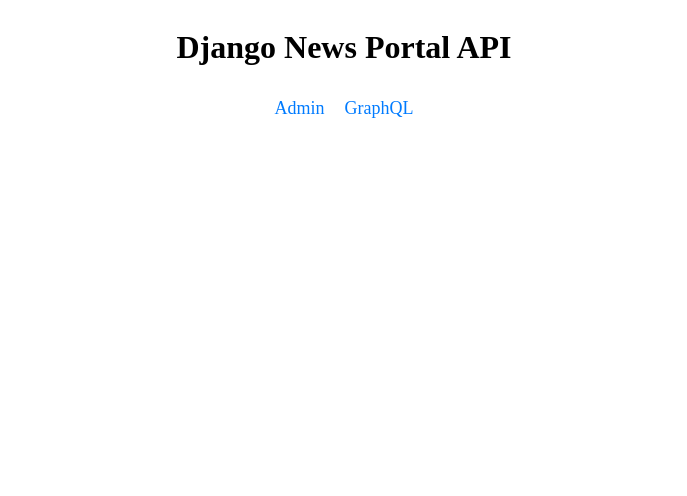
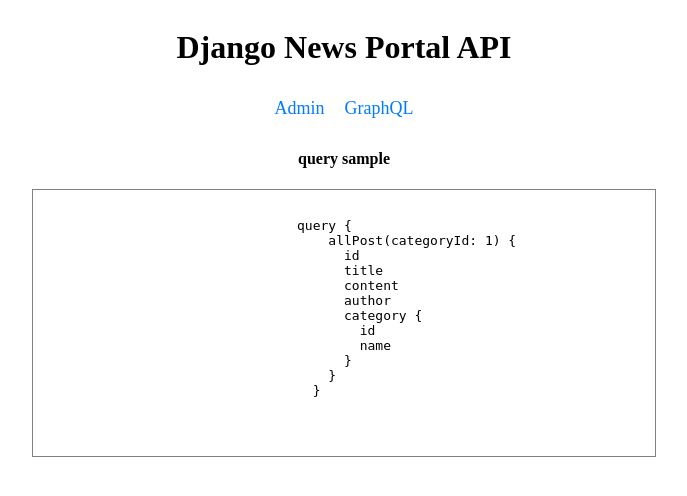
Before and after one commit to rahathosen/news-portal-vercel, a Django app: page / in a window 1280 px wide. Shown: the top 496 px of the page, without its empty margins (296-983 px from the left). Run offline with Django 4.2, Linux system fonts and the light colour scheme.

Commit message:
update home ui

```diff
--- a/backend/settings.py
+++ b/backend/settings.py
@@ -92,7 +92,6 @@
         'USER': os.environ['POSTGRES_USER'],
         'PASSWORD': os.environ['POSTGRES_PASSWORD'],
         'HOST': os.environ['POSTGRES_HOST'],
-        # 'PORT': os.environ['PGPORT'],
 
     }
 }
--- a/news/templates/index.html
+++ b/news/templates/index.html
@@ -2,6 +2,7 @@
 <html>
   <head>
     <title>Django News Portal Template</title>
+    <!-- <link rel="stylesheet" type="text/css" href="styles.css" /> -->
     <style>
       /* Center the content vertically and horizontally */
       .title {
@@ -22,6 +23,11 @@
         text-decoration: none;
         color: #007bff;
       }
+      #codebox {
+        border: gray solid 1px;
+        padding: 0;
+        margin: 0rem 20rem;
+      }
     </style>
   </head>
   <body>
@@ -32,5 +38,25 @@
       <a href="/admin/">Admin</a>
       <a href="/graphql/">GraphQL</a>
     </div>
+    <h4 class="title">query sample</h4>
+    <div class="title" id="codebox">
+      <pre class="code-block" data-language="query">
+            <code>
+                query {
+                    allPost(categoryId: 1) {
+                      id
+                      title
+                      content
+                      author
+                      category {
+                        id
+                        name
+                      }
+                    }
+                  }
+
+            </code>
+        </pre>
+    </div>
   </body>
 </html>
```
